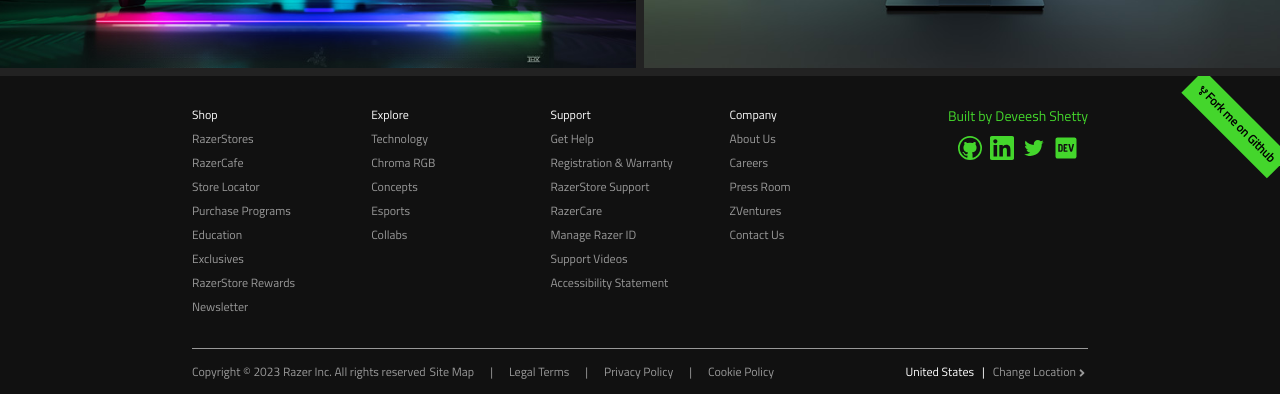
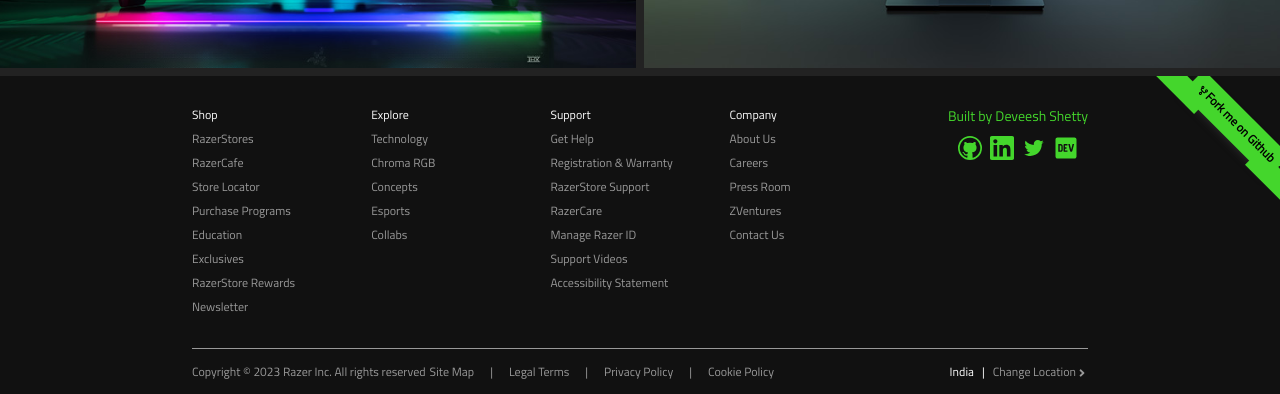
Before and after one commit to dev-shetty/Razer-Clone, a React (Vite) app in the folder frontend/: page / in a window 1280 px wide. Shown: the part 3305-3699 px from the top of the page. Built offline with nearby package versions, Linux system fonts and the light colour scheme.

Commit message:
Updated fork me banner and mobile UI fixes

```diff
--- a/frontend/src/App.css
+++ b/frontend/src/App.css
@@ -82,6 +82,14 @@
   @apply bg-primary-800 border-t-2 border-l-2 border-primary-200;
 }
 
+.no-scroll::-webkit-scrollbar {
+  display: none;
+}
+.no-scroll {
+  -ms-overflow-style: none;
+  scrollbar-width: none;
+}
+
 @media screen and (max-width: 768px) {
   footer ul > li:not(:is(.title)) {
     @apply hidden;
@@ -105,6 +113,32 @@
     background-position: center 75%;
   }
 }
+
+@media only screen and (min-width: 1024px) {
+  .fork-me {
+    @apply shadow-md shadow-primary-800;
+  }
+  .fork-me::after {
+    content: "";
+    position: absolute;
+    top: 50%;
+    bottom: -20%;
+    z-index: -10;
+    left: -50%;
+    right: 80%;
+    @apply bg-razer-green;
+  }
+  .fork-me::before {
+    content: "";
+    position: absolute;
+    top: 50%;
+    bottom: -20%;
+    z-index: -10;
+    left: 80%;
+    right: -50%;
+    @apply bg-razer-green;
+  }
+}
 /*
 * {
   outline: 1px solid red;
--- a/frontend/src/components/UiComponents/Footer/Footer.tsx
+++ b/frontend/src/components/UiComponents/Footer/Footer.tsx
@@ -1,5 +1,5 @@
-import { useEffect, useState } from "react"
-import { FaAngleRight, FaPlus } from "react-icons/fa"
+import { useState } from "react"
+import { FaAngleRight } from "react-icons/fa"
 import useScreenResize from "../../../hooks/useScreenResize"
 import MySection from "./MySection"
 
@@ -104,7 +104,7 @@
           <p className="text-primary-100 md:text-primary-400">
             Copyright &copy; 2023 Razer Inc. All rights reserved
           </p>
-          <div className="flex gap-1 md:gap-4">
+          <div className="flex text-center gap-1 md:gap-4 mt-2 md:mt-0">
             <p className="hover:text-primary-100 hover:underline cursor-pointer">
               Site Map
             </p>
@@ -124,7 +124,7 @@
         </div>
         <div className="flex items-center justify-center gap-2 md:border-none border-t-[1px] border-t-primary-200 pt-6 md:pt-0 w-full md:w-max">
           <div className="flex gap-2">
-            <p className="text-primary-100">United States</p>
+            <p className="text-primary-100">India</p>
             <p className="text-primary-100">|</p>
           </div>
           <div className="flex items-center hover:text-primary-100 hover:underline cursor-pointer">
--- a/frontend/src/components/UiComponents/Footer/MySection.tsx
+++ b/frontend/src/components/UiComponents/Footer/MySection.tsx
@@ -7,7 +7,7 @@
 function MySection() {
   return (
     <div className="flex flex-col ml-auto items-center">
-      <div className="flex md:flex-col items-end md:items-center gap-2 md:gap-0 mb-1 md:mb-0">
+      <div className="flex flex-col sm:flex-row md:flex-col items-center sm:items-end md:items-center gap-2 md:gap-0 mb-1 md:mb-0">
         <p className="text-razer-green text-sm text-right">
           Built by Deveesh Shetty
         </p>
--- a/frontend/src/components/UiComponents/Navbar/Navbar.tsx
+++ b/frontend/src/components/UiComponents/Navbar/Navbar.tsx
@@ -34,7 +34,7 @@
           )}
         </div>
         {nav && (
-          <nav className="fixed md:hidden inset-0 bg-primary-900 z-10">
+          <nav className="no-scroll fixed overflow-auto md:hidden inset-0 bg-primary-900 z-10">
             <div className="mt-16 mx-4">
               <SearchBox />
               <div className="m-4">
--- a/frontend/src/components/UiComponents/Other/ForkMe.tsx
+++ b/frontend/src/components/UiComponents/Other/ForkMe.tsx
@@ -2,7 +2,7 @@
 function ForkMe() {
   return (
     <a href="https://github.com/Deveesh-Shetty/Razer-Clone" target="_blank">
-      <div className="fork-me flex items-center lg:absolute bg-razer-green text-primary-900 font-bold p-2 // lg:top-8 lg:rotate-45 lg:-right-4 hover:bg-primary-100 hover:text-razer-green transition-colors text-center">
+      <div className="fork-me flex items-center lg:absolute bg-razer-green text-primary-900 font-bold p-2 lg:top-8 lg:rotate-45 lg:-right-4 hover:bg-primary-100 hover:text-razer-green transition-colors text-center">
         <TbGitFork />
         <p>Fork me on Github</p>
       </div>
```
